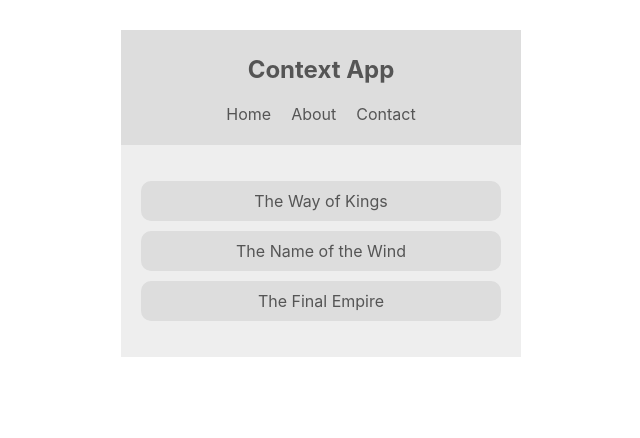
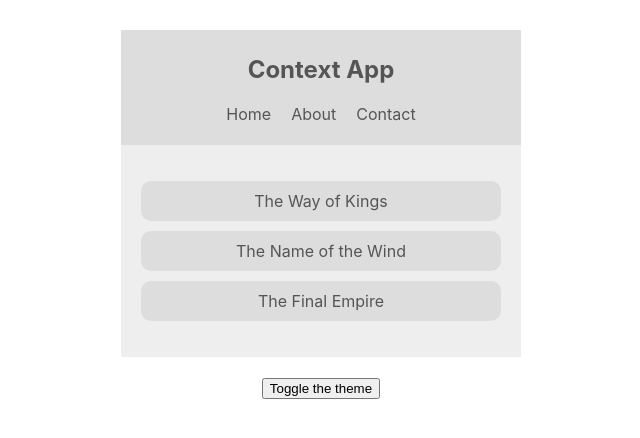
Before and after one commit to wondrousWebWorks/react-context-api-tut, a React (Create React App) app: page / in a window 1280 px wide. Shown: the top 438 px of the page, without its empty margins (319-959 px from the left). Built offline with nearby package versions, Linux system fonts and the light colour scheme.

Commit message:
Add ThemeToggle component and method

```diff
--- a/src/App.js
+++ b/src/App.js
@@ -1,6 +1,7 @@
 import React from 'react';
 import BookList from './components/BookList';
 import Navbar from './components/Navbar';
+import ThemeToggle from './components/ThemeToggle';
 import ThemeContextProvider from './contexts/ThemeContext';
 
 function App() {
@@ -9,6 +10,7 @@
       <ThemeContextProvider>
         <Navbar />
         <BookList />
+        <ThemeToggle />
       </ThemeContextProvider>
     </div>
   );
--- /dev/null
+++ b/src/components/ThemeToggle.js
@@ -0,0 +1,14 @@
+import React, { Component } from 'react';
+import { ThemeContext } from '../contexts/ThemeContext';
+
+class ThemeToggle extends Component {
+  static contextType = ThemeContext;
+  render() {
+    const { toggleTheme } = this.context;
+    return (
+      <button onClick={toggleTheme}>Toggle the theme</button>
+    );
+  }
+}
+
+export default ThemeToggle;
--- a/src/contexts/ThemeContext.js
+++ b/src/contexts/ThemeContext.js
@@ -8,9 +8,12 @@
     light: { syntax: '#555', ui: '#ddd', bg: '#eee' },
     dark: { syntax: '#ddd', ui: '#333', bg: '#555'}
   }
+  toggleTheme = () => {
+    this.setState({ isLightTheme: !this.state.isLightTheme });
+  }
   render() {
     return (
-      <ThemeContext.Provider value={{...this.state}}>
+      <ThemeContext.Provider value={{...this.state, toggleTheme: this.toggleTheme}}>
         {this.props.children}
       </ThemeContext.Provider>
     );
```
